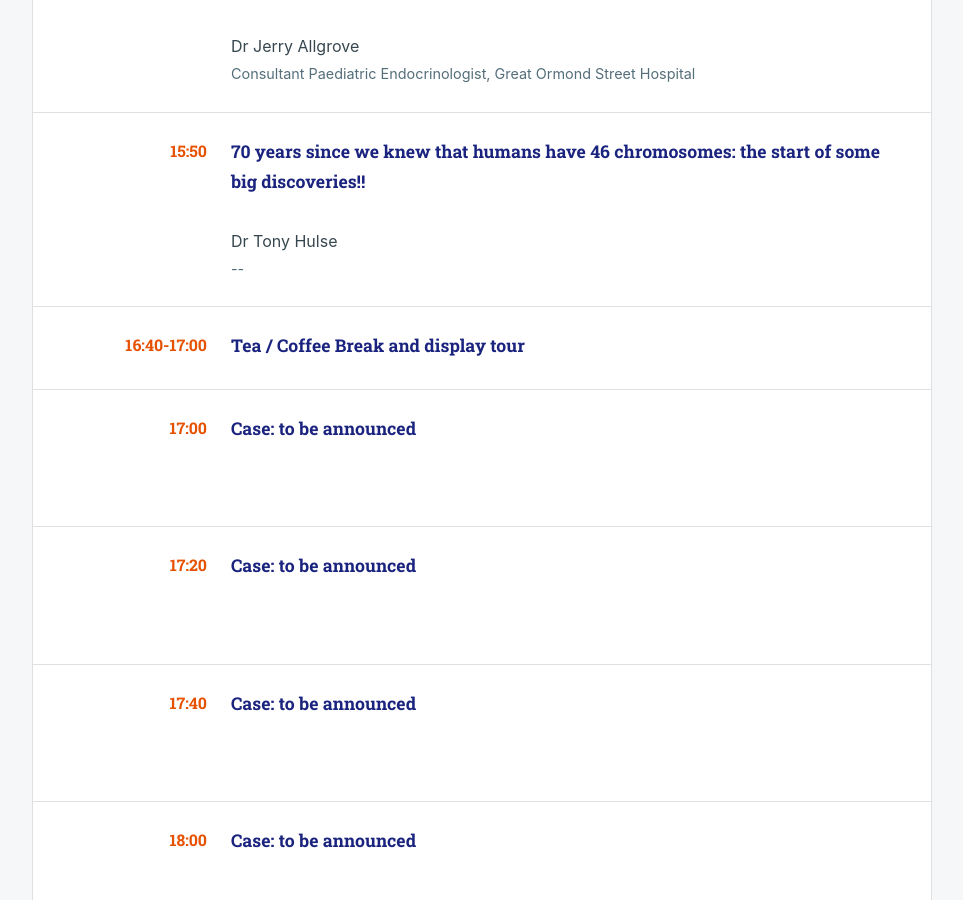
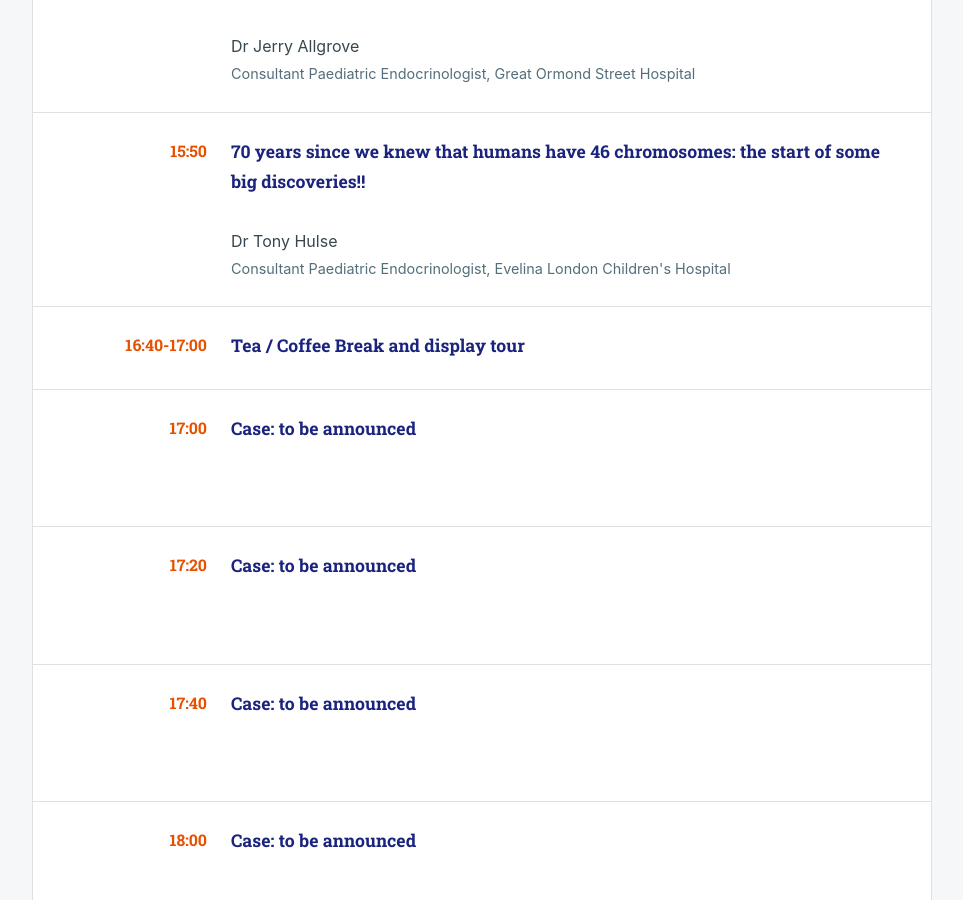
Before and after one commit to eatyourpeas/stpeg, a Jekyll site: the page built from _events/autumn-2025.md, in a window 1280 px wide and 900 px high, scrolled down 1899 px. Shown: the whole window, without its empty margins (158-1121 px from the left). Built offline with Jekyll 4.4.1, drawn with Linux system fonts in a browser that asks for light colours.

Commit message:
tony credentials

```diff
--- a/_events/autumn-2025.md
+++ b/_events/autumn-2025.md
@@ -23,7 +23,7 @@ schedule:
   - time: "15:50"
     title: "70 years since we knew that humans have 46 chromosomes: the start of some big discoveries!! "
     speaker: "Dr Tony Hulse"
-    description: "--"
+    description: "Consultant Paediatric Endocrinologist, Evelina London Children's Hospital"
   - time: "16:40-17:00"
     title: "Tea / Coffee Break and display tour"
   - time: "17:00"
```
